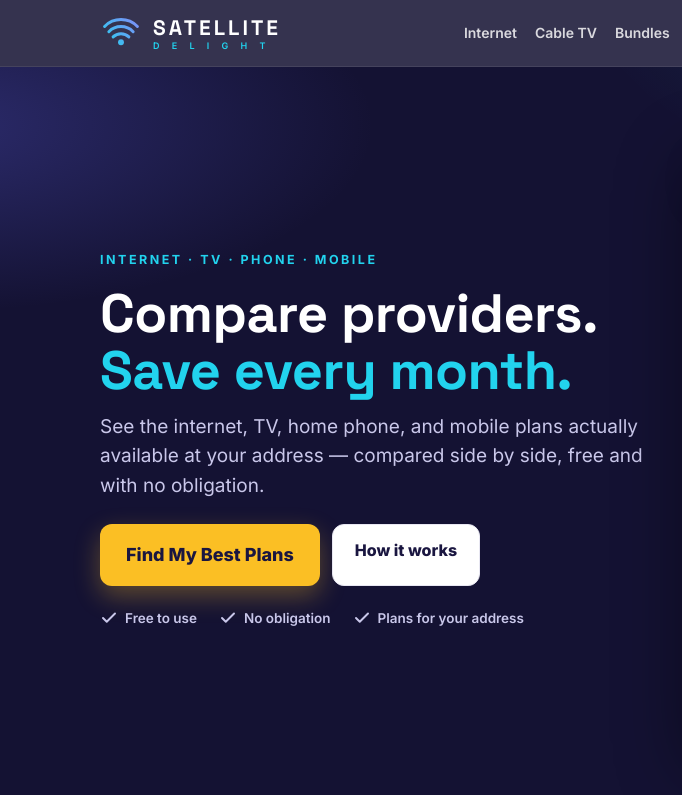
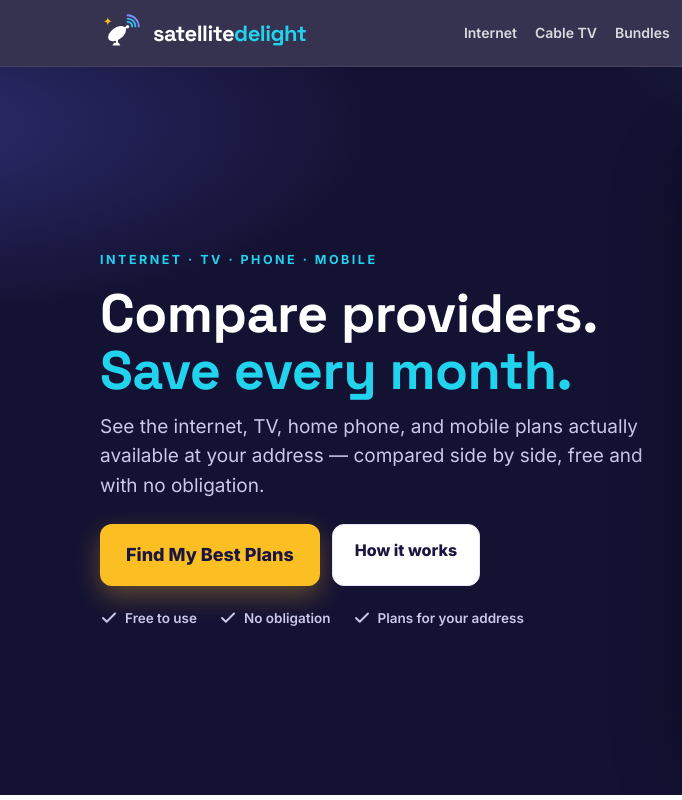
Before and after one commit to hypertarget/satellite-delight, a website: page index.html in a window 1280 px wide. Shown: the top 800 px of the page, 0-682 px from the left. Drawn offline with Linux system fonts and the light colour scheme.

Commit message:
New logo: satellite dish + sparkle

```diff
--- a/funnel.js
+++ b/funnel.js
@@ -41,7 +41,7 @@
 
   var telHref = function(n){ return "tel:+1" + (n||"").replace(/\D/g,""); };
 
-  var LOGO = '<svg viewBox="0 0 64 64" fill="none" aria-label="Satellite Delight"><defs><linearGradient id="rg" x1="8" y1="56" x2="56" y2="8" gradientUnits="userSpaceOnUse"><stop stop-color="#22D3EE"/><stop offset="1" stop-color="#818CF8"/></linearGradient></defs><circle cx="32" cy="46" r="4.5" fill="url(#rg)"/><path d="M20 38 a17 17 0 0 1 24 0" stroke="url(#rg)" stroke-width="4.6" stroke-linecap="round"/><path d="M13.5 30 a26 26 0 0 1 37 0" stroke="url(#rg)" stroke-width="4.6" stroke-linecap="round"/><path d="M7 22 a35 35 0 0 1 50 0" stroke="url(#rg)" stroke-width="4.6" stroke-linecap="round"/></svg>';
+  var LOGO = '<svg viewBox="0 0 64 64" fill="none" aria-label="Satellite Delight"><path d="M42 15A7 7 0 0 1 49 22" stroke="#22D3EE" stroke-width="2.8" stroke-linecap="round"/><path d="M42 10A12 12 0 0 1 54 22" stroke="#38BDF8" stroke-width="2.8" stroke-linecap="round"/><path d="M42 5A17 17 0 0 1 59 22" stroke="#818CF8" stroke-width="2.8" stroke-linecap="round"/><rect x="24.4" y="37.5" width="3" height="10.5" rx="1" fill="#fff"/><path d="M19 51L31 51L28.5 47L21.5 47Z" fill="#fff"/><ellipse cx="26" cy="33" rx="15.5" ry="9" transform="rotate(-35 26 33)" fill="#fff"/><path d="M27 31L41 23" stroke="#fff" stroke-width="2.6" stroke-linecap="round"/><circle cx="42" cy="22.5" r="2.6" fill="#fff"/><path d="M12 8c1.15 4.4 1.6 4.85 6 6-4.4 1.15-4.85 1.6-6 6-1.15-4.4-1.6-4.85-6-6 4.4-1.15 4.85-1.6 6-6Z" fill="#FBBF24"/></svg>';
 
   var CK = '<svg class="ck" viewBox="0 0 24 24" fill="none" stroke="currentColor" stroke-width="2.6" stroke-linecap="round" stroke-linejoin="round"><path d="M20 6 9 17l-5-5"/></svg>';
   var SHIELD = '<svg viewBox="0 0 24 24" fill="none" stroke="#2563EB" stroke-width="2.2" stroke-linecap="round" stroke-linejoin="round"><path d="M12 3l8 3v6c0 5-3.5 7.7-8 9-4.5-1.3-8-4-8-9V6z"/></svg>';
@@ -73,7 +73,7 @@
     var h=document.createElement("header"); h.className="site";
     var ctaHref = (window.SITE_PAGE==="vertical") ? "#quiz" : "/#projects";
     var ctaTxt = (window.SITE_PAGE==="vertical") ? "Get Free Quote" : "Find My Best Plans";
-    h.innerHTML='<div class="wrap bar"><a class="logo" href="/">'+LOGO+'<span class="word"><span class="r">SATELLITE</span><span class="h">D E L I G H T</span></span></a>'+
+    h.innerHTML='<div class="wrap bar"><a class="logo" href="/">'+LOGO+'<span class="word"><span class="r">satellite</span><span class="h">delight</span></span></a>'+
       '<nav>'+NAV.map(function(n){return '<a class="navlink" href="'+n[1]+'">'+n[0]+'</a>';}).join('')+
       phoneCTA("phone")+
       '<a class="btn btn-grad" style="padding:11px 18px;font-size:14px" href="'+ctaHref+'">'+ctaTxt+'</a></nav></div>';
@@ -87,7 +87,7 @@
       ? 'To request information without consenting to automated calls or texts, call '+NON_CONSENT_PHONE+'.'
       : 'To request information without consenting to automated calls or texts, call (XXX) XXX-XXXX.';
     f.innerHTML='<div class="wrap"><div class="ftop">'+
-      '<div class="fbrand">'+LOGO+'<span><span class="r">SATELLITE</span> <span class="h">DELIGHT</span></span></div>'+
+      '<div class="fbrand">'+LOGO+'<span><span class="r">satellite</span><span class="h">delight</span></span></div>'+
       '<nav><a href="/locations">Service Areas</a><a href="/privacy-policy">Privacy Policy</a><a href="/terms-and-conditions">Terms &amp; Conditions</a><a href="/california-privacy-notice">California Privacy Notice</a><a href="/partners">Marketing Partners</a><a href="/do-not-sell-or-share">Do Not Sell or Share My Personal Information</a></nav>'+
       '</div>'+
       '<p class="disc">Satellite Delight is an independent comparison and referral service for home internet, TV, and phone service. Satellite Delight is not a service provider and is not affiliated with, endorsed by, or an agent of any provider. Provider names and logos are trademarks of their respective owners. Plans, pricing, speeds, channel lineups, and availability are set by the providers, vary by address, and are subject to change. We may be compensated by providers or partners when you order through our links or calls, at no additional cost to you. '+nonconsent+'</p>'+
--- a/styles.css
+++ b/styles.css
@@ -40,9 +40,9 @@ header.site{position:sticky;top:0;z-index:50;background:rgba(20,18,51,.86);backd
 .site .bar{display:flex;align-items:center;justify-content:space-between;height:66px;gap:12px}
 .logo{display:flex;align-items:center;gap:11px}
 .logo svg{width:42px;height:42px;flex:none}
-.logo .word{display:flex;flex-direction:column;line-height:1}
-.logo .r{font-weight:700;font-size:21px;letter-spacing:3px;color:#fff;font-family:"Space Grotesk",sans-serif}
-.logo .h{font-weight:600;font-size:9px;letter-spacing:5px;color:var(--green);margin-top:3px}
+.logo .word{display:flex;align-items:baseline;line-height:1}
+.logo .r{font-weight:700;font-size:22px;letter-spacing:-.5px;color:#fff;font-family:"Space Grotesk",sans-serif;text-transform:none}
+.logo .h{font-weight:700;font-size:22px;letter-spacing:-.5px;color:var(--green);font-family:"Space Grotesk",sans-serif;text-transform:none}
 .site nav{display:flex;align-items:center;gap:18px}
 .site nav a.navlink{font-weight:600;font-size:14px;color:rgba(255,255,255,.82)}
 .site nav a.navlink:hover{color:#fff}
@@ -190,8 +190,8 @@ h1.head{font-size:clamp(32px,5.2vw,54px);line-height:1.05;font-weight:700;margin
 footer.site{background:var(--navy);color:#cdcbe6;padding:34px 0 26px;margin-top:10px}
 footer .ftop{display:flex;justify-content:space-between;gap:24px;flex-wrap:wrap;align-items:flex-start}
 footer .fbrand{display:flex;align-items:center;gap:10px}
-footer .fbrand .r{font-weight:800;letter-spacing:2px;color:#fff}
-footer .fbrand .h{font-weight:600;font-size:9px;letter-spacing:4px;color:var(--green)}
+footer .fbrand .r{font-weight:700;letter-spacing:-.5px;color:#fff;font-size:18px;font-family:"Space Grotesk",sans-serif}
+footer .fbrand .h{font-weight:700;letter-spacing:-.5px;color:var(--green);font-size:18px;font-family:"Space Grotesk",sans-serif}
 footer nav{display:flex;gap:18px;flex-wrap:wrap}
 footer nav a{color:#cdcbe6;font-size:13.5px;font-weight:600}
 footer nav a:hover{color:#fff}
```
